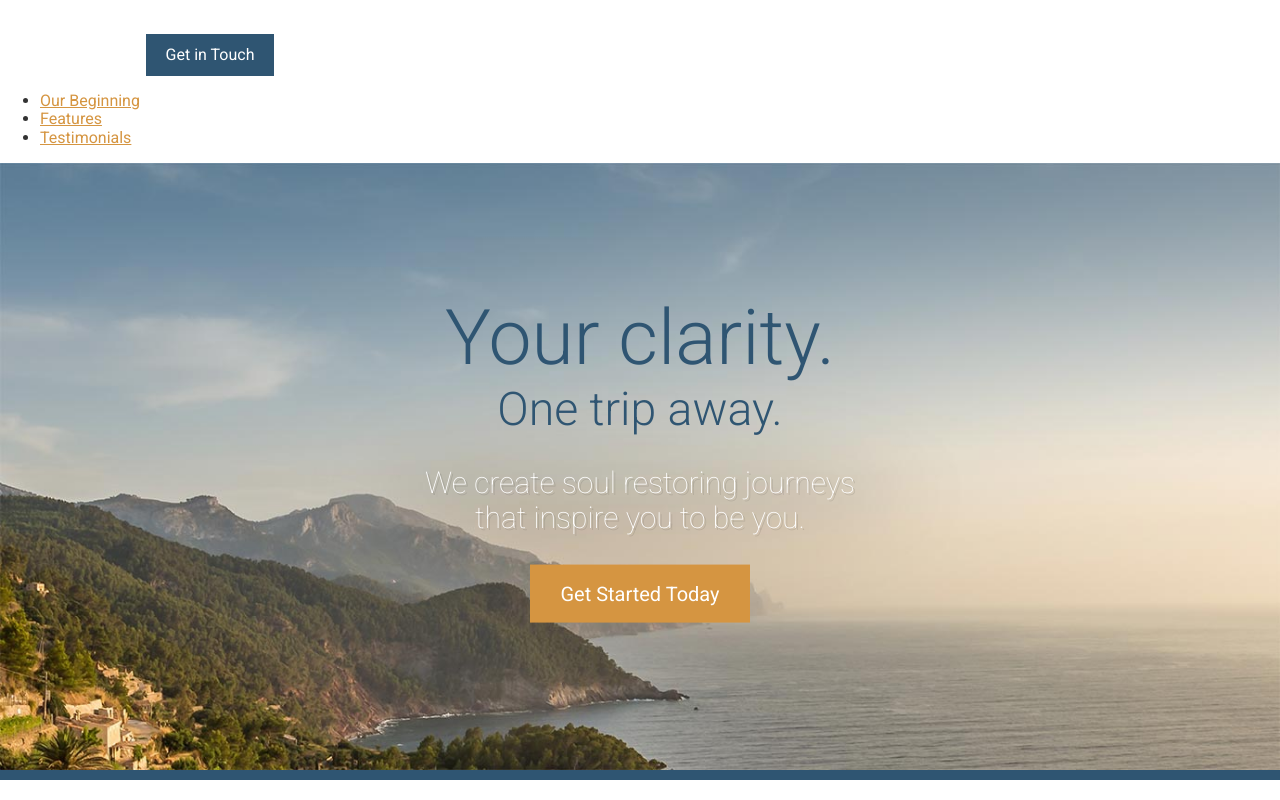
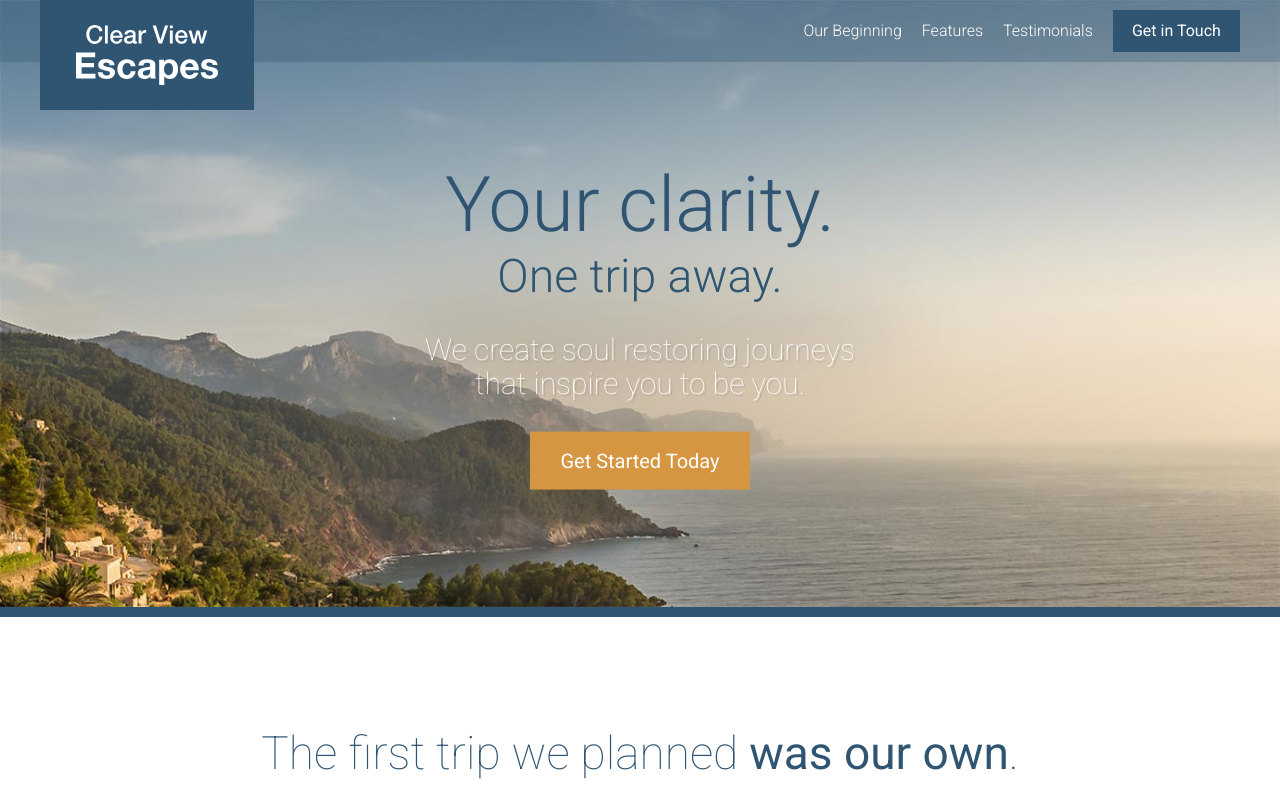
Before and after one commit to bzerangue/travel-site, a website: page app/index.html in a window 1280 px wide. Shown: the top 800 px of the page. Drawn offline with Linux system fonts and the light colour scheme.

Commit message:
added postcss-hexrga utility; completed site-header.

```diff
--- a/app/assets/styles/modules/_large-hero.css
+++ b/app/assets/styles/modules/_large-hero.css
@@ -7,12 +7,17 @@
     }
 
     &__text-content {
+        padding-top: 88px;
         position: absolute;
         top: 50%;
         transform: translateY(-50%);
         left: 0;
         width: 100%;
         text-align: center;
+
+        @mixin atMedium {
+            padding-top: 60px;
+        }
     }
 
     &__title {
--- /dev/null
+++ b/app/assets/styles/modules/_primary-nav.css
@@ -0,0 +1,25 @@
+.primary-nav {
+    &--pull-right {
+        float:right;
+    }
+
+    ul {
+        margin: 0;
+        padding: 0;
+        @mixin clearfix;
+    }
+
+    li {
+        list-style: none;
+        float:left;
+        padding-right: 20px;
+    }
+
+    a {
+        color: #fff;
+        text-decoration: none;
+        font-weight: 300;
+        display: block;
+        padding: 12px 0;
+    }
+}
--- /dev/null
+++ b/app/assets/styles/modules/_site-header.css
@@ -0,0 +1,56 @@
+.site-header {
+    position: absolute;
+    z-index: 2;
+
+    width: 100%;
+    padding: 10px 0;
+
+    @mixin atMedium {
+        background-color: rgba($mainBlue, .3);
+    }
+
+    &__btn-container {
+        float:right;
+    }
+
+    &__logo {
+        position: absolute;
+        top: 0;
+        left: 50%;
+        transform: translateX(-50%) scale(.8);
+        transform-origin: 50% 0%;
+        background-color: $mainBlue;
+        padding: 25px 36px;
+
+        @mixin atMedium {
+            left: auto;
+            transform: translateX(0);
+        }
+
+        &__graphic {
+            text-indent: -9999px;
+        }
+    }
+
+    &__menu-icon {
+        width: 20px;
+        height: 20px;
+        background-color: #fff;
+        position: absolute;
+        top: 10px;
+        right: 10px;
+
+        @mixin atMedium {
+            display: none;
+        }
+    }
+
+    &__menu-content {
+        display: none;
+
+        @mixin atMedium {
+            display:block;
+        }
+    }
+
+}
--- a/app/assets/styles/styles.css
+++ b/app/assets/styles/styles.css
@@ -13,4 +13,6 @@
 @import "modules/_feature-item";
 @import "modules/_testimonial";
 @import "modules/_sprite";
+@import "modules/_site-header";
 @import "modules/_site-footer";
+@import "modules/_primary-nav";
--- a/app/index.html
+++ b/app/index.html
@@ -9,16 +9,25 @@
   <link rel="stylesheet" href="temp/styles/styles.css">
 </head>
 <body>
-  <header>
-    <img src="assets/images/icons/clear-view-escapes.svg">
+  <header class="site-header">
+    <div class="wrapper">
+      <div class="site-header__logo">
+        <div class="site-header__logo__graphic icon icon--clear-view-escapes">Clear View Escapes</div>
+      </div>
+      <div class="site-header__menu-icon"></div>
+      <div class="site-header__menu-content">
+        <div class="site-header__btn-container">
           <a href="#" class="btn">Get in Touch</a>
-    <nav>
+        </div>
+        <nav class="primary-nav primary-nav--pull-right">
           <ul>
             <li><a href="#our-beginning">Our Beginning</a></li>
             <li><a href="#features">Features</a></li>
             <li><a href="#testimonials">Testimonials</a></li>
           </ul>
         </nav>
+      </div>
+    </div>
   </header>
 
   <div class="large-hero">
--- a/app/temp/styles/styles.css
+++ b/app/temp/styles/styles.css
@@ -478,6 +478,7 @@ a {
     }
 
 .large-hero__text-content {
+        padding-top: 88px;
         position: absolute;
         top: 50%;
         -webkit-transform: translateY(-50%);
@@ -485,6 +486,13 @@ a {
         left: 0;
         width: 100%;
         text-align: center;
+    }
+
+@media (min-width: 800px) {
+
+.large-hero__text-content {
+            padding-top: 60px
+    }
     }
 
 .large-hero__title {
@@ -1090,6 +1098,79 @@ a {
     background-position: 36.69752421959096% 45.792307692307695%;
 }
 
+.site-header {
+    position: absolute;
+    z-index: 2;
+
+    width: 100%;
+    padding: 10px 0;
+
+}
+
+@media (min-width: 800px) {
+
+.site-header {
+        background-color: rgba(47,85,114, .3)
+
+}
+    }
+
+.site-header__btn-container {
+        float:right;
+    }
+
+.site-header__logo {
+        position: absolute;
+        top: 0;
+        left: 50%;
+        -webkit-transform: translateX(-50%) scale(.8);
+                transform: translateX(-50%) scale(.8);
+        -webkit-transform-origin: 50% 0%;
+                transform-origin: 50% 0%;
+        background-color: #2f5572;
+        padding: 25px 36px;
+    }
+
+@media (min-width: 800px) {
+
+.site-header__logo {
+            left: auto;
+            -webkit-transform: translateX(0);
+                    transform: translateX(0)
+    }
+    }
+
+.site-header__logo__graphic {
+            text-indent: -9999px;
+        }
+
+.site-header__menu-icon {
+        width: 20px;
+        height: 20px;
+        background-color: #fff;
+        position: absolute;
+        top: 10px;
+        right: 10px;
+    }
+
+@media (min-width: 800px) {
+
+.site-header__menu-icon {
+            display: none
+    }
+    }
+
+.site-header__menu-content {
+        display: none;
+    }
+
+@media (min-width: 800px) {
+
+.site-header__menu-content {
+            display:block
+    }
+    }
+
 .site-footer {
     background-color: #2f5572;
     color: #fff;
@@ -1111,3 +1192,32 @@ a {
             margin-right: 1.4rem
     }
     }
+
+.primary-nav--pull-right {
+        float:right;
+    }
+
+.primary-nav ul {
+        margin: 0;
+        padding: 0;
+    }
+
+.primary-nav ul::after {
+        content: "";
+        clear: both;
+        display: table;
+    }
+
+.primary-nav li {
+        list-style: none;
+        float:left;
+        padding-right: 20px;
+    }
+
+.primary-nav a {
+        color: #fff;
+        text-decoration: none;
+        font-weight: 300;
+        display: block;
+        padding: 12px 0;
+    }
--- a/gulp/tasks/styles.js
+++ b/gulp/tasks/styles.js
@@ -4,11 +4,12 @@ var gulp = require('gulp'),
     cssvars = require('postcss-simple-vars'),
     nested = require('postcss-nested'),
     cssImport = require('postcss-import'),
-    mixins = require('postcss-mixins');
+    mixins = require('postcss-mixins'),
+    hexrgba = require('postcss-hexrgba');
 
 gulp.task('styles', function(){
     return gulp.src('./app/assets/styles/styles.css')
-        .pipe(postcss([cssImport, mixins, cssvars, nested, autoprefixer]))
+        .pipe(postcss([cssImport, mixins, cssvars, nested, hexrgba, autoprefixer]))
         .on('error', function(errorInfo){
             console.log(errorInfo.toString());
             this.emit('end');
--- a/package.json
+++ b/package.json
@@ -14,6 +14,7 @@
     "gulp-rename": "^1.2.2",
     "gulp-svg-sprite": "1.3.1",
     "gulp-watch": "^4.3.11",
+    "postcss-hexrgba": "^0.2.1",
     "postcss-import": "^10.0.0",
     "postcss-mixins": "^6.0.0",
     "postcss-nested": "^2.0.2",
```
Also changed, not shown: 1 other file. Lines whose indentation alone changed are shown as unchanged.
